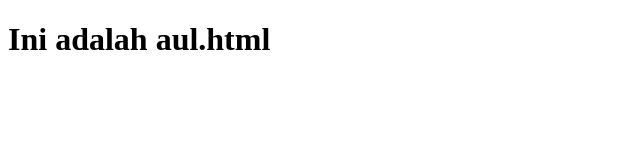
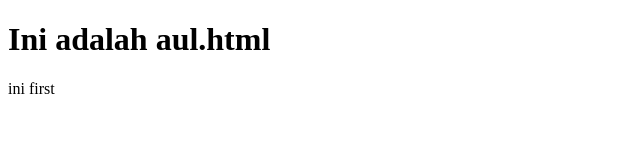
Before and after one commit to Remilour/belajarbro, a plain HTML site: page index.html in a window 1280 px wide. Shown: the full height of the page, 0-640 px from the left. Drawn offline with Linux system fonts and the light colour scheme.

Commit message:
nmbh prgrf prtm

```diff
--- a/index.html
+++ b/index.html
@@ -8,5 +8,7 @@
 </head>
 <body>
     <h1>Ini adalah aul.html</h1>
+
+    <p> ini first </p>
 </body>
 </html>
```
